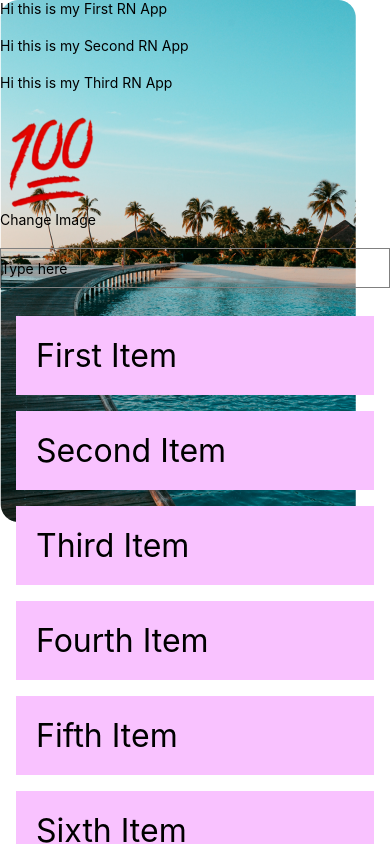
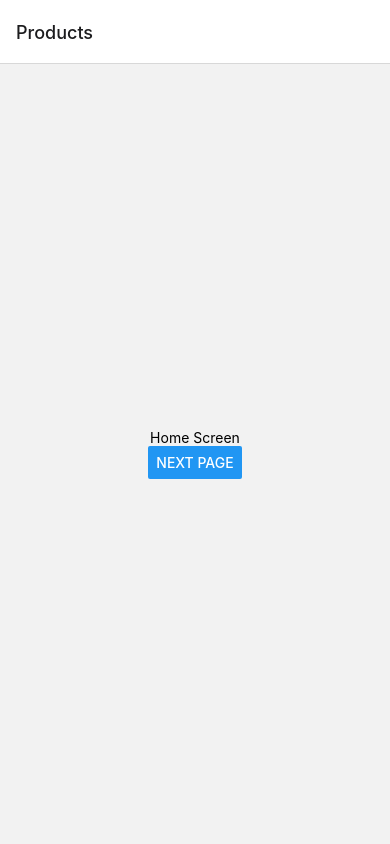
Before and after one commit to rishopbabu/Basics, a React Native app: screen /Home in a window 390 px wide. Built offline with nearby package versions, Linux system fonts and the light colour scheme.

Commit message:
navigation with stack

```diff
--- a/App.tsx
+++ /dev/null
@@ -1,194 +0,0 @@
-/**
- * Sample React Native App
- * https://github.com/facebook/react-native
- *
- * @format
- */
-
-import React, {useState} from 'react';
-import { SafeAreaView, ScrollView, Text,
-  Image, View, TextInput, TouchableOpacity,
-  useWindowDimensions, TouchableHighlight,
-  FlatList, StatusBar, StyleSheet, ImageBackground,
-  KeyboardAvoidingView, Platform, TouchableWithoutFeedback, } from 'react-native';
-
-type AppProps = {
-  name: String;
-}
-
-type ItemData = {
-  id: number,
-  title: string
-};
-
-//List data
-const DATA: ItemData[]= [
-  {
-    id: 1,
-    title: 'First Item'
-  },
-  {
-    id: 2,
-    title: 'Second Item'
-  },
-  {
-    id: 3,
-    title: 'Third Item'
-  },
-  {
-    id: 4,
-    title: 'Fourth Item'
-  },
-  {
-    id: 5,
-    title: 'Fifth Item'
-  },
-  {
-    id: 6,
-    title: 'Sixth Item'
-  },
-]
-
-// for selected list
-type ItemProps = {
-  item: ItemData;
-  onPress: () => void;
-  backgroundColor: string;
-  textColor: string;
-}
-
-//Selected list item
-const Item = ({item, onPress, backgroundColor, textColor}: ItemProps) => (
-  <TouchableOpacity onPress={onPress} style={[styles.item, {backgroundColor}]}>
-    <Text style={[styles.title, {color: textColor}]}>{item.title}</Text>
-  </TouchableOpacity>
-)
-
-type itemProps = {title: string}
-
-const ItemSelected = ({title}: itemProps) => {
-  return(
-    <View style= {styles.item}>
-      <Text style= {styles.title}>{title}</Text>
-    </View>
-  )
-}
-
-// Multiple Components
-const AppName = (props: AppProps) => {
-  return(
-    <View>
-     <Text>Hi this is my {props.name} App</Text>
-    </View>
-  )
-}
-
-const ImageView = () => {
-  return(
-      <Image source={require('./assets/emoji1.png')} style= {{width: 100, height: 100, gap: 10}}/>
-  )
-}
-
-
-// State - state is like a component’s personal data storage.
-// State is useful for handling data that changes over time or that comes from user interaction.
-const ImageChanger = () => {
-  const [imageSource, setImageSource] = useState(require('./assets/emoji1.png'))
-  const [isImage1, setIsImage1] = useState(true)
-
-  const handleButtonClick = () => {
-    setImageSource(require('./assets/emoji2.png'))
-  }
-
-  const toggeImage = () => {
-    if (isImage1) {
-      setImageSource(require('./assets/emoji1.png'))
-    } else {
-      setImageSource(require('./assets/emoji2.png'))
-    }
-    setIsImage1(!isImage1)
-  }
-
-  return(
-    <View>
-      <Image source={imageSource} style= {{width: 100, height: 100}}/>
-     <TouchableOpacity onPress={toggeImage}>
-      <Text>Change Image</Text>
-     </TouchableOpacity>
-    </View>
-  )
-}
-
-const App = () => {
-
-  // Const image
-  const image = require('./assets/background-image.png')
-
-  // A const value
-  const name = 'First RN'
-
-  const [selectedId, setSelectedId] = useState<number>();
-  const renderItem = ({item}: {item: ItemData}) => {
-    const backgroundColor = item.id === selectedId ? '#6e3b6e' : '#f9c2ff';
-    const color = item.id === selectedId ? 'white' : 'black';
-
-    return (
-      <Item
-        item={item}
-        onPress={() => setSelectedId(item.id)}
-        backgroundColor={backgroundColor}
-        textColor={color}
-      />
-    );
-  }
-
-  return(
-    <SafeAreaView style={styles.container}>
-      <ScrollView>
-      <ImageBackground source={image} resizeMode='cover' style={styles.backgroundImage}>
-        <View style={{gap: 20}}>
-            <Text style={{gap: 10}}>Hi this is my {name} App</Text>
-            <AppName name={'Second RN'}/>
-            <AppName name={'Third RN'}/>
-            <ImageChanger/>
-            <TextInput style= {{height: 40, borderColor: 'gray', borderWidth: 0.5, }} placeholder='Type here'></TextInput>
-            <FlatList
-              data={DATA}
-              renderItem={renderItem}
-              //keyExtractor={item => item.id}
-              //extraData={item => item.selectedId}
-            >
-            </FlatList>
-
-
-           </View>
-        </ImageBackground>
-
-      </ScrollView>
-
-    </SafeAreaView>
-  );
-};
-
-// Style sheets
-const styles = StyleSheet.create({
-  container: {
-    flex: 1,
-    marginTop: StatusBar.currentHeight || 0,
-  },
-  item: {
-    backgroundColor: '#f9c2ff',
-    padding: 20,
-    marginVertical: 8,
-    marginHorizontal: 16,
-  },
-  title: {
-    fontSize: 32,
-  },
-  backgroundImage: {
-    flex: 1,
-    justifyContent: 'center',
-  },
-});
-
-export default App;
--- a/index.js
+++ b/index.js
@@ -3,7 +3,7 @@
  */
 
 import {AppRegistry} from 'react-native';
-import ButtonBasics from './Interactions/HandlingTouches';
+import App from './src/App';
 import {name as appName} from './app.json';
 
-AppRegistry.registerComponent(appName, () => ButtonBasics);
+AppRegistry.registerComponent(appName, () => App);
--- a/package.json
+++ b/package.json
@@ -11,7 +11,7 @@
   },
   "dependencies": {
     "@react-navigation/native": "^6.1.7",
-    "@react-navigation/stack": "^6.3.17",
+    "@react-navigation/native-stack": "^6.9.13",
     "react": "18.2.0",
     "react-native": "0.72.4",
     "react-native-safe-area-context": "^4.7.1",
--- /dev/null
+++ b/src/App.tsx
@@ -0,0 +1,56 @@
+/**
+ * Sample React Native App
+ * https://github.com/facebook/react-native
+ *
+ * @format
+ */
+
+import React, {useState} from 'react';
+import { SafeAreaView, ScrollView, Text,
+  Image, View, TextInput, TouchableOpacity,
+  useWindowDimensions, TouchableHighlight,
+  FlatList, StatusBar, StyleSheet, ImageBackground,
+  KeyboardAvoidingView, Platform, TouchableWithoutFeedback, } from 'react-native';
+
+// Import Navigation
+import {NavigationContainer} from '@react-navigation/native'
+import {createNativeStackNavigator} from '@react-navigation/native-stack'
+
+//Import screens
+import HomeScreen from './screens/Home'
+import DetailsScreen from './screens/Details'
+
+
+export type RootStackParamList = {
+  Home: undefined
+  Details: { productID: String}
+  Feed: { sort: 'latest' | 'top' } | undefined
+}
+
+const Stack = createNativeStackNavigator<RootStackParamList>()
+
+const App = () => {
+  return(
+
+
+    <NavigationContainer>
+      <Stack.Navigator initialRouteName='Home'>
+        <Stack.Screen
+          name = 'Home'
+          component={HomeScreen}
+          options={{
+            title: 'Products'
+          }} />
+
+        <Stack.Screen
+          name = 'Details'
+          component={DetailsScreen}
+          options={{
+            title: 'Products Details'
+          }} />
+      </Stack.Navigator>
+    </NavigationContainer>
+  )
+}
+
+export default App;
--- /dev/null
+++ b/src/screens/Details.tsx
@@ -0,0 +1,38 @@
+import React from "react";
+import { Button, StyleSheet, Text, View } from "react-native";
+
+//Navigations
+import { NativeStackScreenProps, NativeStackNavigationProp } from '@react-navigation/native-stack'
+import { RootStackParamList } from '../App'
+import { useNavigation } from "@react-navigation/native";
+
+type DetailsScreenProps = NativeStackScreenProps<RootStackParamList, 'Details'>
+
+const DetailsScreen = ({route}: DetailsScreenProps) => {
+
+    const {productID} = route.params
+    const navigation = useNavigation<NativeStackNavigationProp<RootStackParamList>>()
+    return(
+        <View style={styles.container}>
+            <Text style={styles.smallText}>Details: {productID}</Text>
+            <Button title= 'Go to home'
+                    // onPress={() => navigation.navigate('Home')}>
+                    onPress={() => navigation.popToTop()}/>
+        </View>
+    )
+}
+
+
+const styles = StyleSheet.create({
+    container: {
+        flex: 1,
+        alignItems: 'center',
+        justifyContent: 'center'
+    },
+
+    smallText: {
+        color: 'black'
+    }
+})
+
+export default DetailsScreen
--- /dev/null
+++ b/src/screens/Home.tsx
@@ -0,0 +1,32 @@
+import React from "react";
+import { Button, StyleSheet, Text, View } from "react-native";
+
+//Navigations
+import {NativeStackScreenProps} from '@react-navigation/native-stack'
+import {RootStackParamList} from '../App'
+
+type HomeScreenProps = NativeStackScreenProps<RootStackParamList, 'Home'>
+
+function HomeScreen({navigation}: HomeScreenProps) {
+    return(
+        <View style={styles.container}>
+            <Text style={styles.smallText}>Home Screen</Text>
+            <Button title="Next Page" onPress={() => navigation.navigate('Details', {productID: '01'})}></Button>
+        </View>
+    )
+}
+
+
+const styles = StyleSheet.create({
+    container: {
+        flex: 1,
+        alignItems: 'center',
+        justifyContent: 'center'
+    },
+
+    smallText: {
+        color: 'black'
+    }
+})
+
+export default HomeScreen
```
Also changed, not shown: 3 other files (tests, documents, lock files or other folders).
